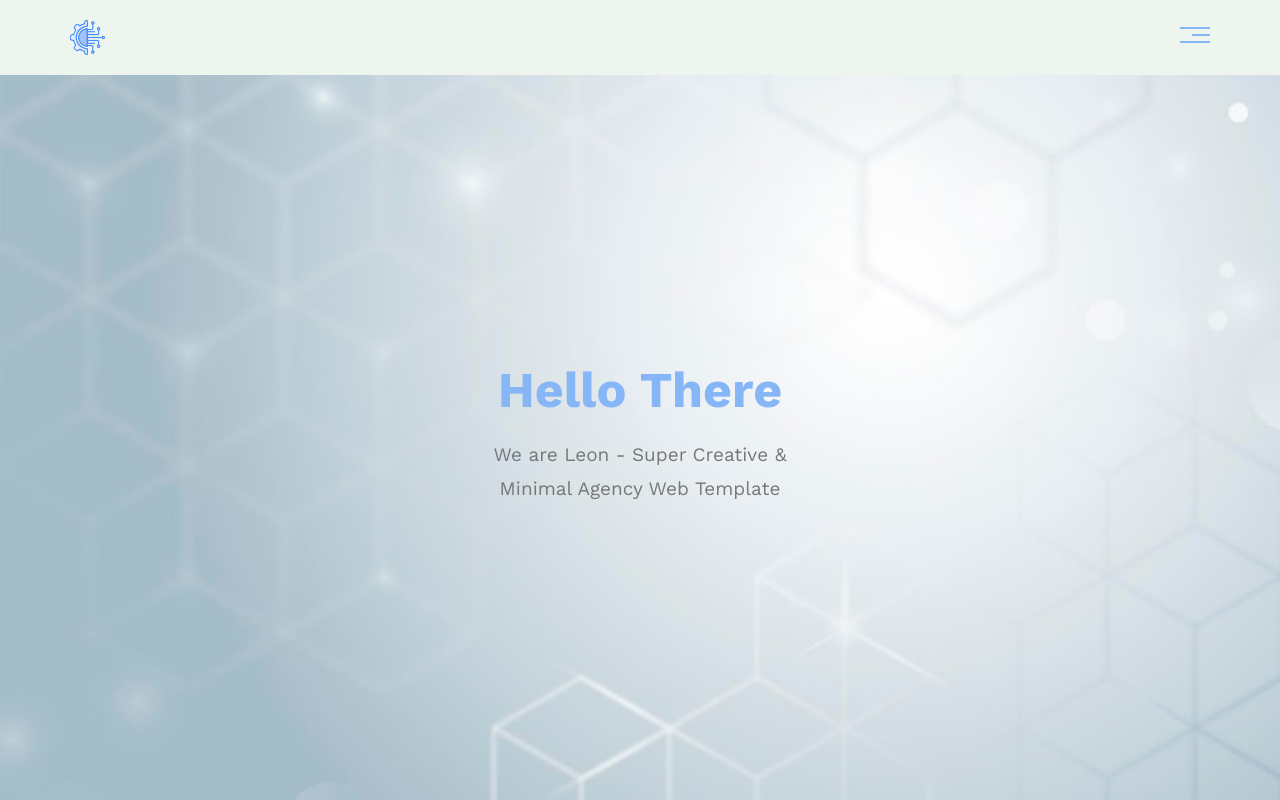
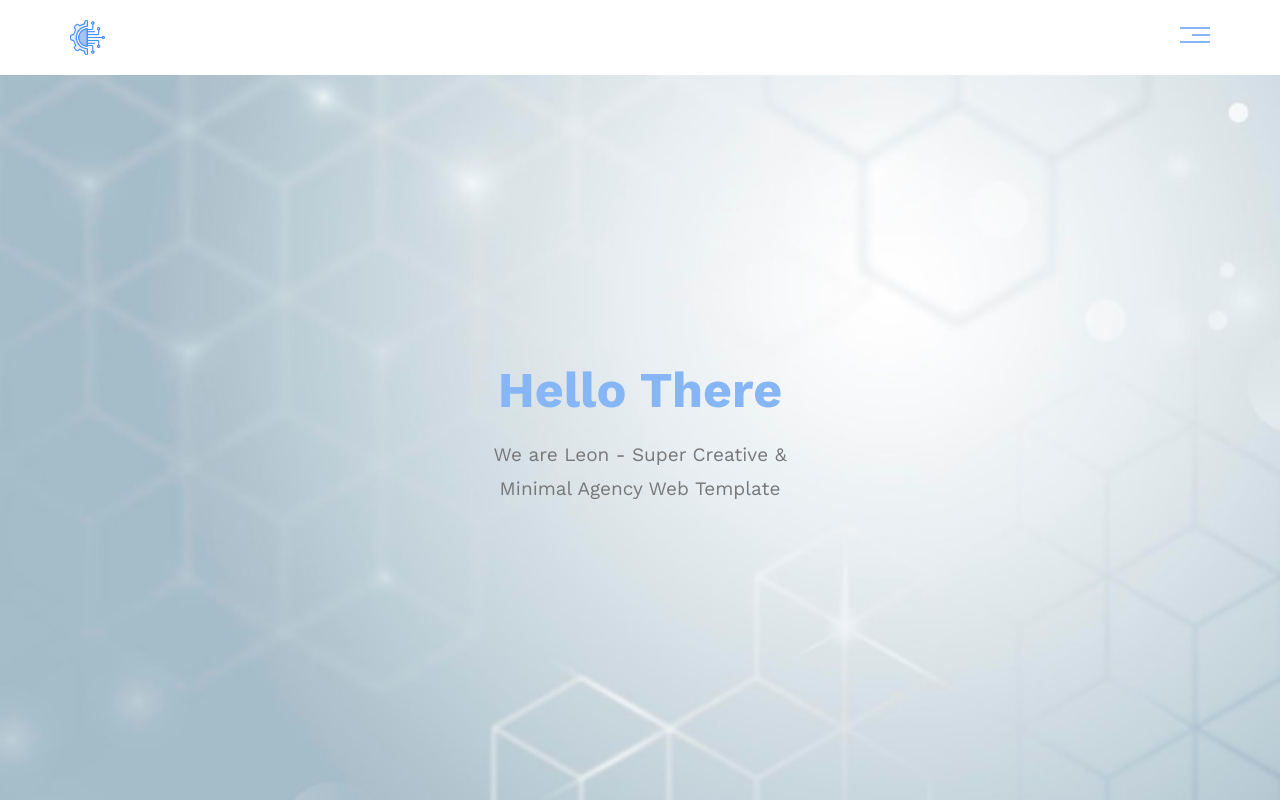
Before and after one commit to loailoubani/I-Tech-Template-one, a plain HTML site: page index.html in a window 1280 px wide. Shown: the top 800 px of the page. Drawn offline with nearby package versions, Linux system fonts and the light colour scheme.

Commit message:
Delete background color header

```diff
--- a/css/leon.css
+++ b/css/leon.css
@@ -69,7 +69,7 @@
     /* Header */
     .header {
         padding: 20px;
-        background-color: var(--section-background);
+        /* background-color: var(--section-background); */
     }
     /* توزيع العناصر في الهيدر */
     .header .container {
```
